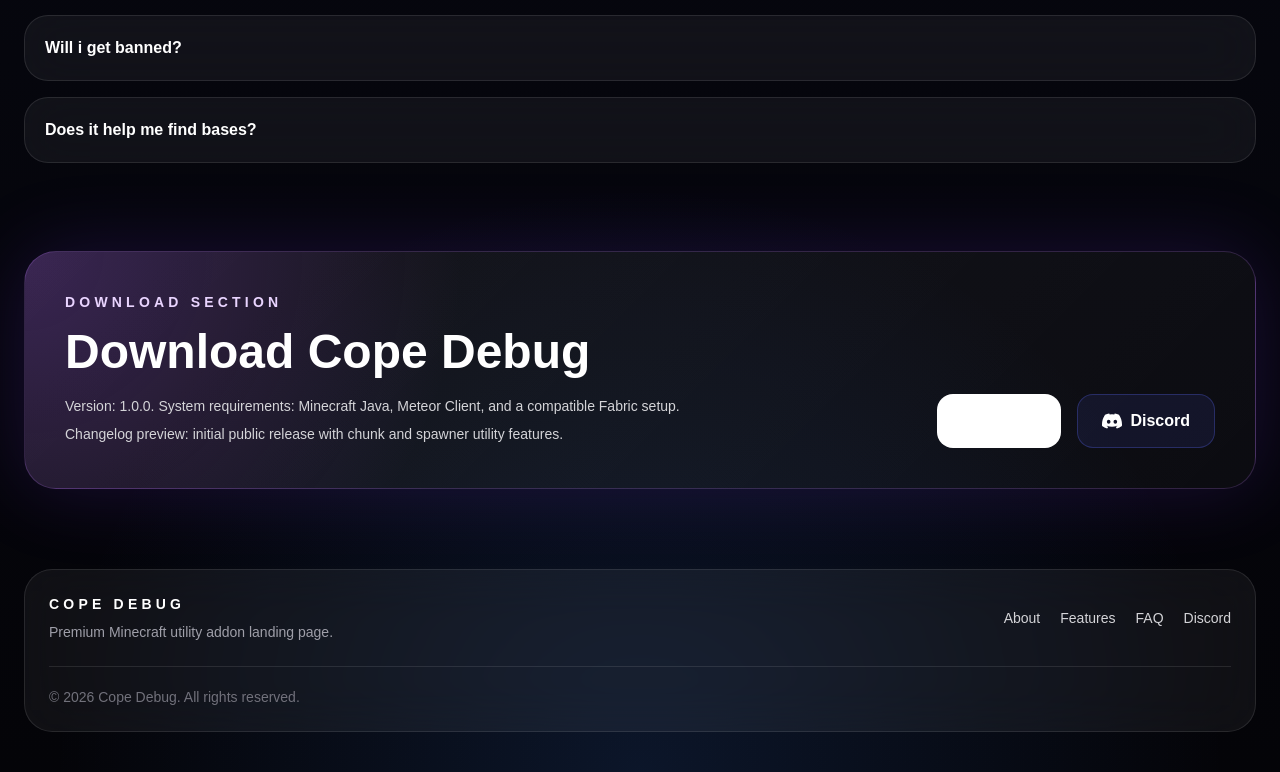
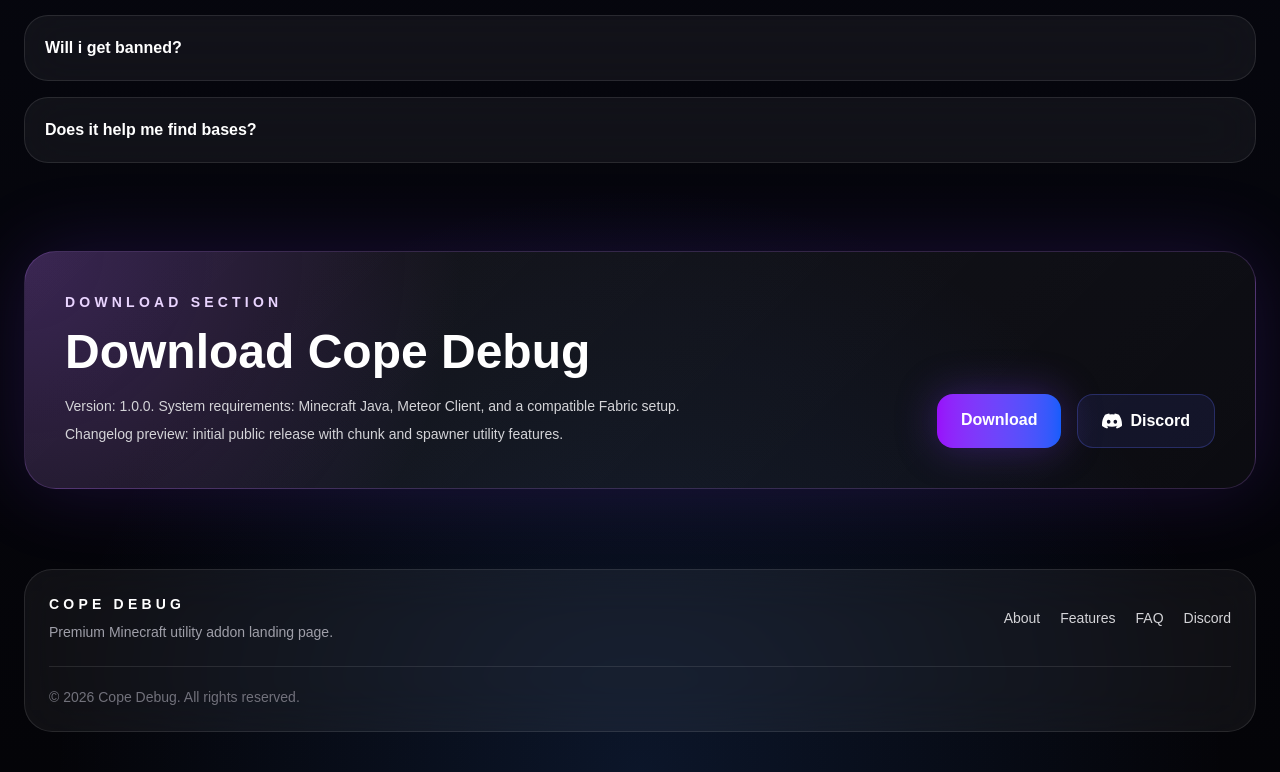
Before and after one commit to tm4cc/cope-debug-site, a Next.js app: page / in a window 1280 px wide. Shown: the part 1819-2591 px from the top of the page. Built offline with nearby package versions, Linux system fonts and the light colour scheme.

Commit message:
Update website

```diff
--- a/app/page.tsx
+++ b/app/page.tsx
@@ -355,7 +355,7 @@
                 <a
                     href="/CopeDebug.jar"
                     download="CopeDebug.jar"
-                    className="rounded-2xl bg-white px-6 py-3.5 font-semibold text-black transition hover:scale-[1.02]"
+                    className="rounded-2xl bg-gradient-to-r from-purple-600 to-blue-600 px-6 py-3.5 font-semibold text-white shadow-[0_0_40px_rgba(124,58,237,0.35)] transition hover:scale-[1.02] hover:shadow-[0_0_50px_rgba(124,58,237,0.45)]"
                 >
                   Download
                 </a>
```
